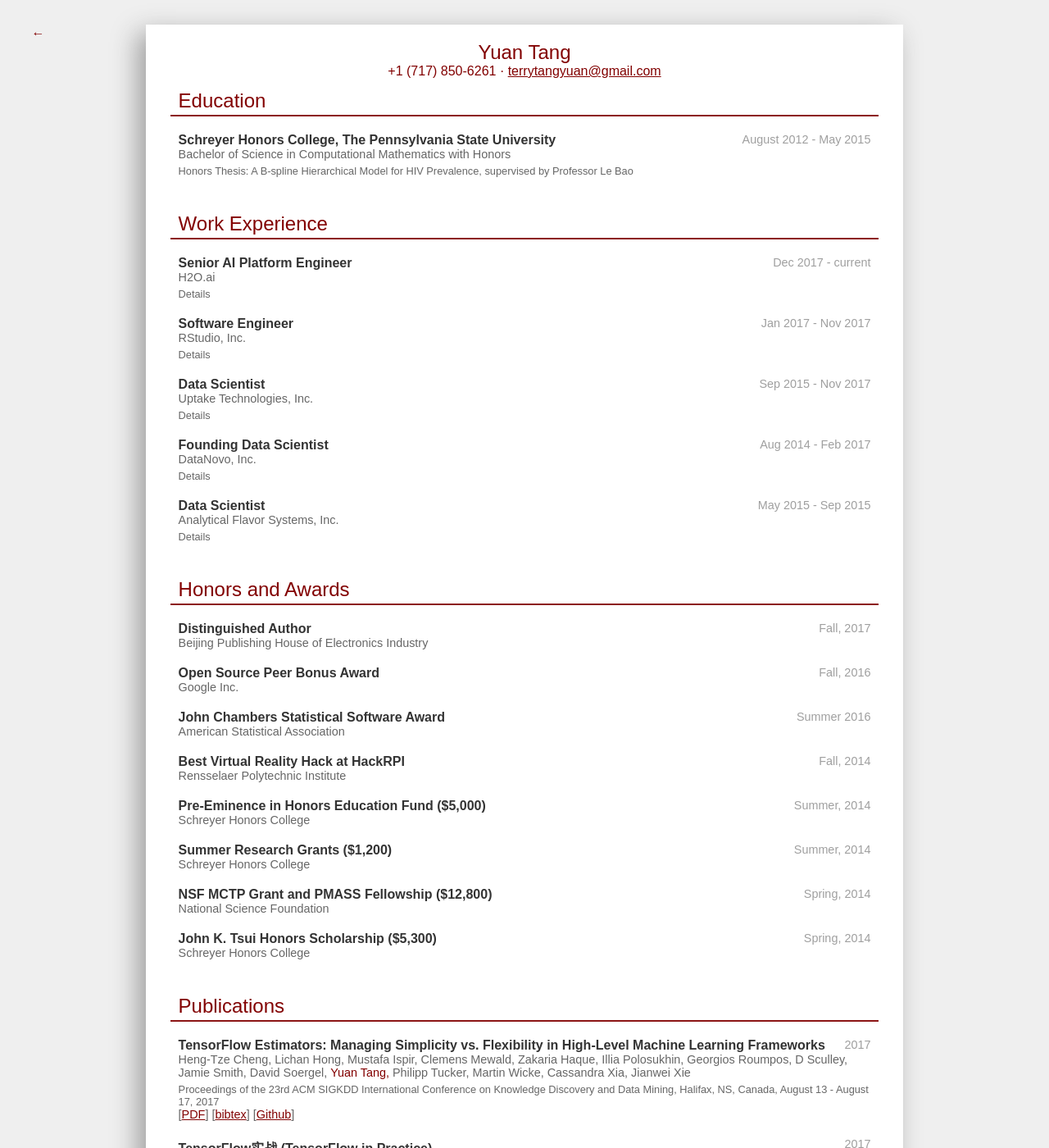
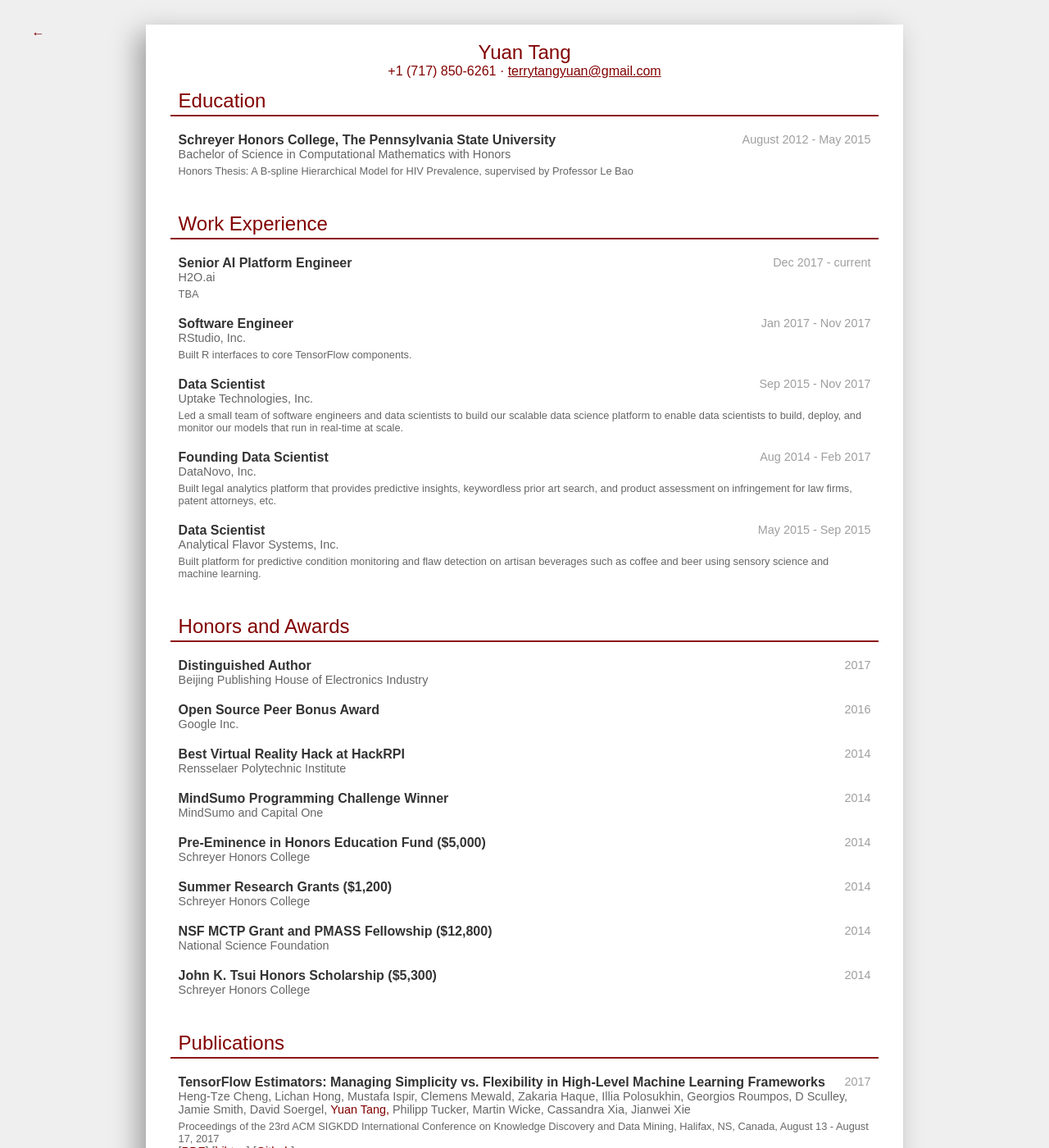
Before and after one commit to terrytangyuan/terrytangyuan.github.com, a Jekyll site: the page resume.html, which Jekyll copies as it is, in a window 1280 px wide and 1400 px high. Shown: the whole window at 82% size. Built offline with Jekyll 4.4.1, drawn with Linux system fonts in a browser that asks for light colours.

Commit message:
initial resume

```diff
--- a/publications.html
+++ b/publications.html
@@ -43,7 +43,7 @@
     <b>Yuan Tang</b></br>
     <i>arXiv preprint arXiv:1612.04251 (2016).</i> </br>
     [<a href="https://github.com/tensorflow/tensorflow/tree/master/tensorflow/python/estimator" style="color:green;">Github</a>]
-    [<a href="https://arxiv.org/pdf/1612.04251.pdf" style="color:green;">arXiv</a>]
+    [<a href="https://arxiv.org/abs/1612.04251" style="color:green;">arXiv</a>]
     [<a href="/data/bib/tang2016tf.bib" style="color:green;">bibtex</a>]
   </p>
 
--- a/resume.html
+++ b/resume.html
@@ -1,5 +1,4 @@
 <!DOCTYPE html>
-<!-- saved from url=(0030)http://itsmrlin.com/resume.php -->
 <html><head><meta http-equiv="Content-Type" content="text/html; charset=UTF-8">
 
     <meta http-equiv="X-UA-Compatible" content="IE=edge">
@@ -61,35 +60,35 @@
                     <span class="cv-section-item-title">Senior AI Platform Engineer</span>
                     <span class="cv-section-time">Dec 2017 - current</span>
                     <div class="cv-section-smaller">H2O.ai</div>
-                    <div class="cv-section-smallest">Details</div>
+                    <div class="cv-section-smallest">TBA</div>
                 </div>
 
                 <div class="cv-section-item">
                     <span class="cv-section-item-title">Software Engineer</span>
                     <span class="cv-section-time">Jan 2017 - Nov 2017</span>
                     <div class="cv-section-smaller">RStudio, Inc.</div>
-                    <div class="cv-section-smallest">Details</div>
+                    <div class="cv-section-smallest">Built R interfaces to core TensorFlow components. </div>
                 </div>
 
                 <div class="cv-section-item">
                     <span class="cv-section-item-title">Data Scientist</span>
                     <span class="cv-section-time">Sep 2015 - Nov 2017</span>
                     <div class="cv-section-smaller">Uptake Technologies, Inc.</div>
-                    <div class="cv-section-smallest">Details</div>
+                    <div class="cv-section-smallest">Led a small team of software engineers and data scientists to build our scalable data science platform to enable data scientists to build, deploy, and monitor our models that run in real-time at scale.</div>
                 </div>
 
                 <div class="cv-section-item">
                     <span class="cv-section-item-title">Founding Data Scientist</span>
                     <span class="cv-section-time">Aug 2014 - Feb 2017</span>
                     <div class="cv-section-smaller">DataNovo, Inc.</div>
-                    <div class="cv-section-smallest">Details</div>
+                    <div class="cv-section-smallest">Built legal analytics platform that provides predictive insights, keywordless prior art search, and product assessment on infringement for law firms, patent attorneys, etc.</div>
                 </div>
 
                 <div class="cv-section-item">
                     <span class="cv-section-item-title">Data Scientist</span>
                     <span class="cv-section-time">May 2015 - Sep 2015</span>
                     <div class="cv-section-smaller">Analytical Flavor Systems, Inc.</div>
-                    <div class="cv-section-smallest">Details</div>
+                    <div class="cv-section-smallest">Built platform for predictive condition monitoring and flaw detection on artisan beverages such as coffee and beer using sensory science and machine learning.</div>
                 </div>
 
             </div>
@@ -105,49 +104,49 @@
 
                 <div class="cv-section-item">
                     <span class="cv-section-item-title">Distinguished Author</span>
-                    <span class="cv-section-time">Fall, 2017</span>
+                    <span class="cv-section-time">2017</span>
                     <div class="cv-section-smaller">Beijing Publishing House of Electronics Industry</div>
                 </div>
 
                 <div class="cv-section-item">
                     <span class="cv-section-item-title">Open Source Peer Bonus Award</span>
-                    <span class="cv-section-time">Fall, 2016</span>
+                    <span class="cv-section-time">2016</span>
                     <div class="cv-section-smaller">Google Inc.</div>
                 </div>
 
                 <div class="cv-section-item">
-                    <span class="cv-section-item-title">John Chambers Statistical Software Award</span>
-                    <span class="cv-section-time">Summer 2016</span>
-                    <div class="cv-section-smaller">American Statistical Association</div>
-                </div>
-
-                <div class="cv-section-item">
                     <span class="cv-section-item-title">Best Virtual Reality Hack at HackRPI</span>
-                    <span class="cv-section-time">Fall, 2014</span>
+                    <span class="cv-section-time">2014</span>
                     <div class="cv-section-smaller">Rensselaer Polytechnic Institute</div>
                 </div>
 
                 <div class="cv-section-item">
+                    <span class="cv-section-item-title">MindSumo Programming Challenge Winner</span>
+                    <span class="cv-section-time">2014</span>
+                    <div class="cv-section-smaller">MindSumo and Capital One</div>
+                </div>
+
+                <div class="cv-section-item">
                     <span class="cv-section-item-title">Pre-Eminence in Honors Education Fund ($5,000)</span>
-                    <span class="cv-section-time">Summer, 2014</span>
+                    <span class="cv-section-time">2014</span>
                     <div class="cv-section-smaller">Schreyer Honors College</div>
                 </div>
 
                 <div class="cv-section-item">
                     <span class="cv-section-item-title">Summer Research Grants ($1,200)</span>
-                    <span class="cv-section-time">Summer, 2014</span>
+                    <span class="cv-section-time">2014</span>
                     <div class="cv-section-smaller">Schreyer Honors College</div>
                 </div>
 
                 <div class="cv-section-item">
                     <span class="cv-section-item-title">NSF MCTP Grant and PMASS Fellowship ($12,800)</span>
-                    <span class="cv-section-time">Spring, 2014</span>
+                    <span class="cv-section-time">2014</span>
                     <div class="cv-section-smaller">National Science Foundation</div>
                 </div>
 
                 <div class="cv-section-item">
                     <span class="cv-section-item-title">John K. Tsui Honors Scholarship ($5,300)</span>
-                    <span class="cv-section-time">Spring, 2014</span>
+                    <span class="cv-section-time">2014</span>
                     <div class="cv-section-smaller">Schreyer Honors College</div>
                 </div>
 
```
